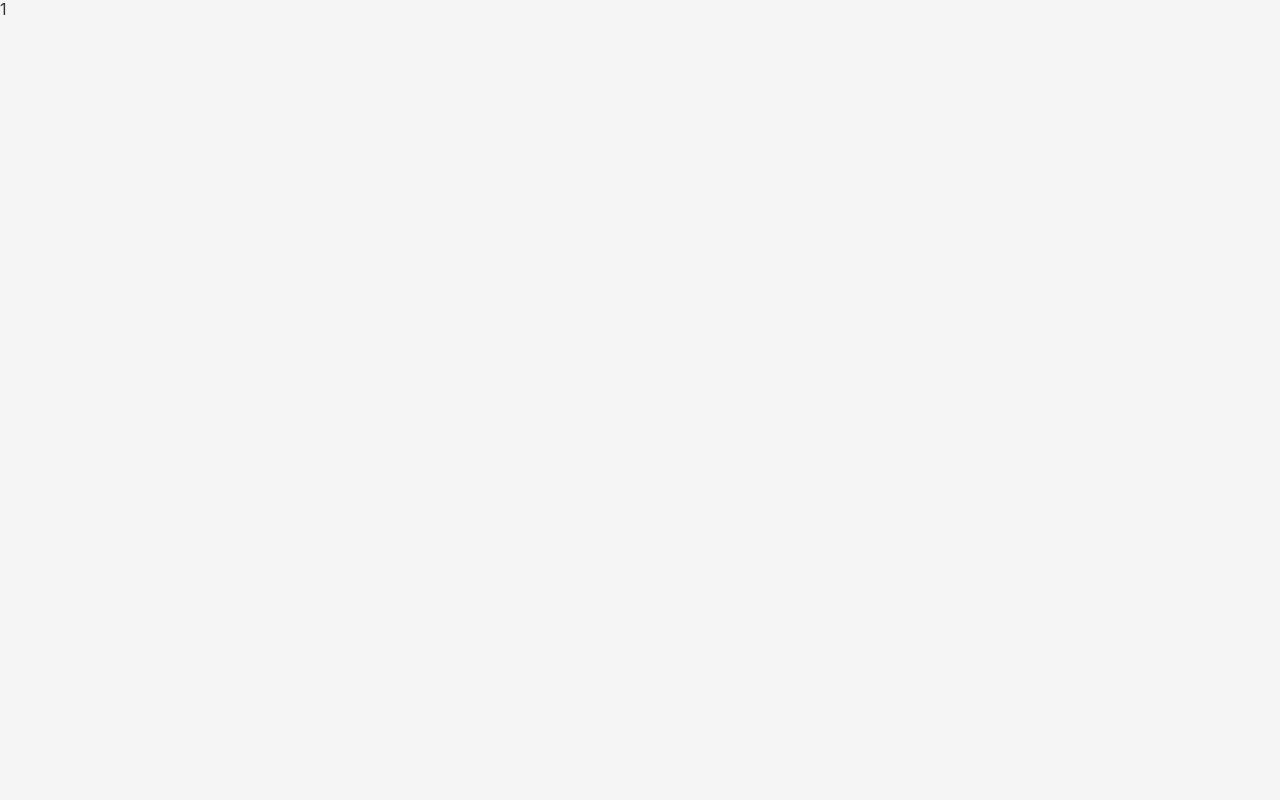
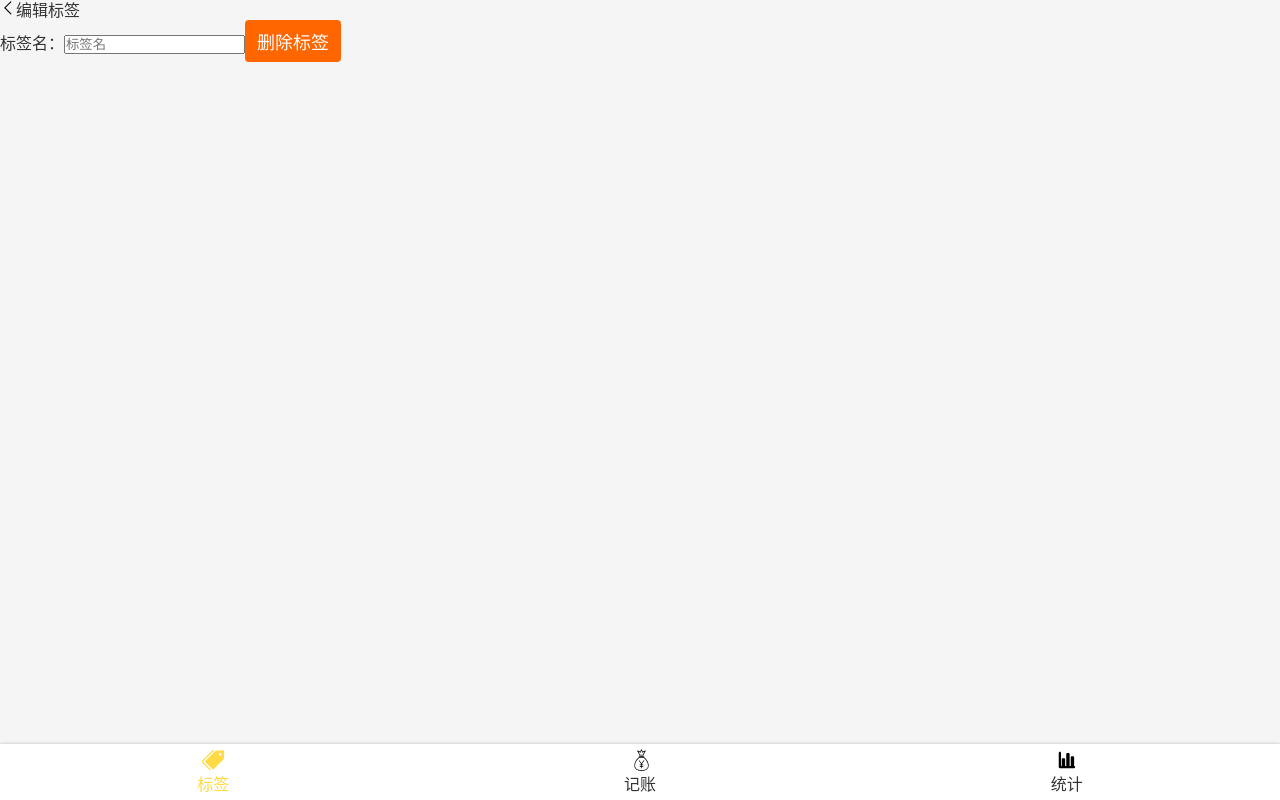
Before and after one commit to alertguo/mango-react-echarts, a React app: page /#/label/1 in a window 1280 px wide. Built offline with nearby package versions, Linux system fonts and the light colour scheme.

Commit message:
写编辑标签页的HTML

```diff
--- a/src/views/EditLabel.tsx
+++ b/src/views/EditLabel.tsx
@@ -1,6 +1,9 @@
 import React from 'react';
 import {useParams} from 'react-router-dom';
 import {useTags} from 'useTags';
+import Layout from 'components/Layout';
+import Icon from '../components/Icon';
+import {Button} from '../components/Button';
 
 type Params = {
   id: string
@@ -8,9 +11,22 @@
 const EditLabel: React.FC = () => {
   const {findTag} = useTags();
   let {id} = useParams<Params>();
-  const tag = findTag(parseInt(id))
+  const tag = findTag(parseInt(id));
   return (
-    <div>{tag.name}</div>
+    <Layout>
+      <header>
+        <Icon name="left"/>
+        <span>编辑标签</span>
+      </header>
+      <div>
+        <label>
+          <span>标签名：</span>
+          <input type="text" placeholder="标签名"
+          />
+        </label>
+        <Button>删除标签</Button>
+      </div>
+    </Layout>
   );
 };
 
```
